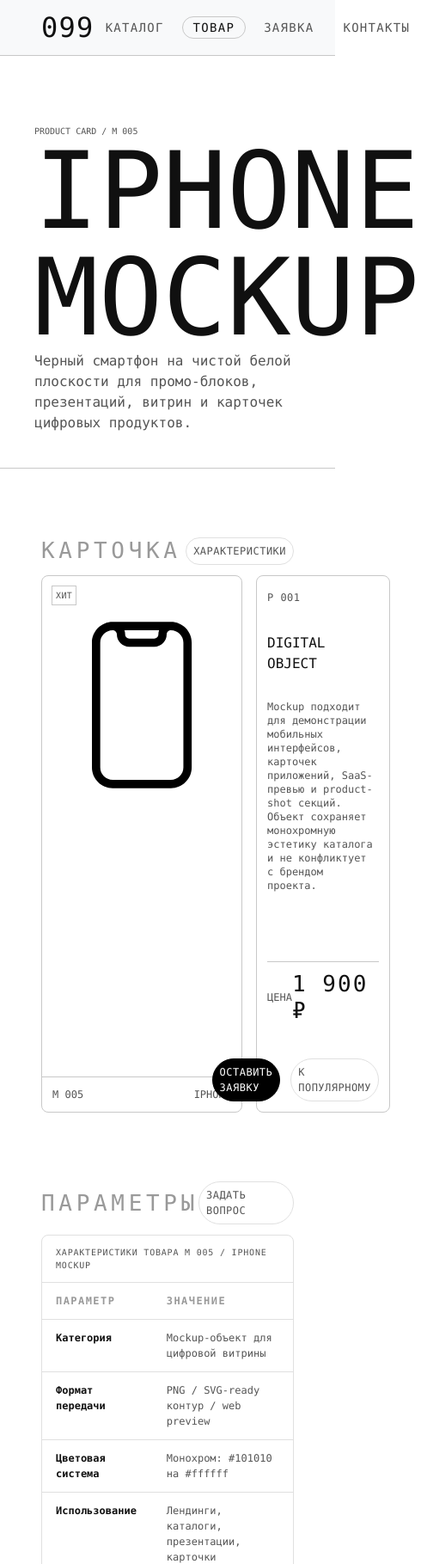
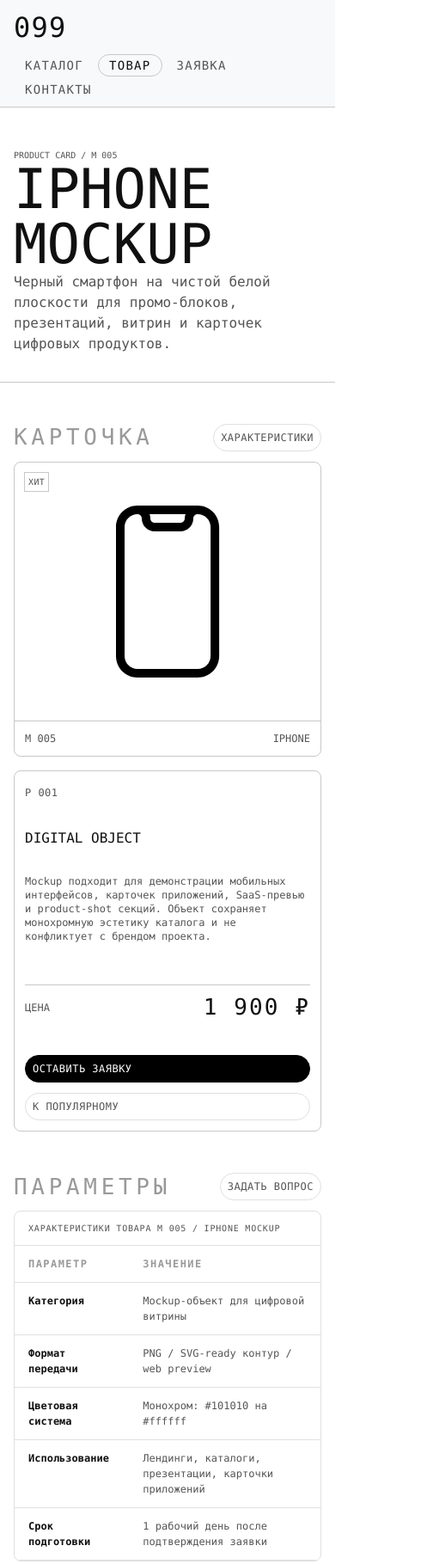
Before and after one commit to SadCat1233/kr2-bootstrap-shop, a website: page pages/product.html in a window 390 px wide. Shown: the top 1819 px of the page at 86% size, 490 px wide, since content can reach past the window. Drawn offline with Linux system fonts and the light colour scheme.

Commit message:
tailwind adaptive

```diff
--- a/css/custom.css
+++ b/css/custom.css
@@ -44,11 +44,11 @@
 }
 
 @utility section__header {
-  @apply mb-3 flex items-center justify-between;
+  @apply mb-3 flex flex-wrap items-center justify-between gap-3;
 }
 
 @utility section {
-  @apply pt-20 px-12;
+  @apply px-4 pt-12 sm:px-6 sm:pt-16 lg:px-12 lg:pt-20;
 }
 
 @utility product-card {
@@ -82,7 +82,7 @@
 }
 
 @utility page-hero {
-  @apply pt-20 pb-10 px-10;
+  @apply px-4 pt-12 pb-8 sm:px-6 sm:pt-16 sm:pb-10 lg:px-10 lg:pt-20;
   @apply border-b border-border-soft;
 }
 
@@ -91,7 +91,7 @@
 }
 
 @utility page-hero__title {
-  @apply text-ink text-[124px] uppercase leading-none;
+  @apply text-[64px] leading-none uppercase text-ink sm:text-[96px] lg:text-[124px];
 }
 
 @utility page-hero__text {
--- a/pages/product.html
+++ b/pages/product.html
@@ -8,10 +8,10 @@
 </head>
 <body class="font-mono text-ink">
   <header class="sticky top-0 z-3 border-b border-border-soft bg-white">
-    <div class="flex w-full flex-row items-center bg-[#f8f9fa] px-12 py-2 tracking-[0.08em]">
+    <div class="flex w-full flex-wrap items-center gap-y-2 bg-[#f8f9fa] px-4 py-2 tracking-[0.08em] sm:px-6 lg:px-12">
       <a class="text-[32px] uppercase text-ink no-underline" href="../index.html">099</a>
-      <nav class="ml-auto">
-        <ul class="flex w-full flex-row gap-2">
+      <nav class="ml-auto max-sm:ml-0 max-sm:w-full">
+        <ul class="flex w-full flex-wrap justify-end gap-2 max-sm:justify-start max-sm:gap-1">
           <li>
             <a class="nav-link" href="catalog.html">Каталог</a>
           </li>
@@ -43,8 +43,8 @@
         <a class="button-ghost" href="#specs">Характеристики</a>
       </div>
 
-      <div class="flex gap-4 relative">
-        <article class="border border-border-soft rounded-lg w-[60vw] flex flex-col justify-between" aria-label="Визуальный превью товара">
+      <div class="relative flex flex-col gap-4 lg:flex-row">
+        <article class="flex w-full flex-col justify-between rounded-lg border border-border-soft lg:w-[60vw]" aria-label="Визуальный превью товара">
           <span class="product-card__badge absolute top-3 left-3">Хит</span>
           <div class="flex h-75 items-center justify-center" aria-hidden="true">
             <svg class="h-60 w-60" fill="#000000" viewBox="0 0 24 24" xmlns="http://www.w3.org/2000/svg"><g id="SVGRepo_bgCarrier" stroke-width="0"></g><g id="SVGRepo_tracerCarrier" stroke-linecap="round" stroke-linejoin="round"></g><g id="SVGRepo_iconCarrier"> <path d="M8.5,3 C7.67157288,3 7,3.67157288 7,4.5 L7,19.5 C7,20.3284271 7.67157288,21 8.5,21 L15.5113578,21 C16.3397849,21 17.0113578,20.3284271 17.0113578,19.5 L17.0113578,4.5 C17.0113578,3.67157288 16.3397849,3 15.5113578,3 L15.4999997,3 C15.2238576,3 15,3.22385763 15,3.5 C15,4.32842712 14.3284271,5 13.5,5 L10.5,5 C9.67157288,5 9,4.32842712 9,3.5 C9,3.22385763 8.77614237,3 8.5,3 Z M9.91464715,3 C9.96992289,3.15638946 10,3.32468229 10,3.5 C10,3.77614237 10.2238576,4 10.5,4 L13.5,4 C13.7761424,4 14,3.77614237 14,3.5 C14,3.32468229 14.0300771,3.15638946 14.0853529,3 L9.91464715,3 L9.91464715,3 Z M6,4.5 C6,3.11928813 7.11928813,2 8.5,2 L15.5113578,2 C16.8920696,2 18.0113578,3.11928813 18.0113578,4.5 L18.0113578,19.5 C18.0113578,20.8807119 16.8920696,22 15.5113578,22 L8.5,22 C7.11928813,22 6,20.8807119 6,19.5 L6,4.5 Z"></path> </g></svg>
@@ -55,10 +55,10 @@
           </div>
         </article>
 
-        <aside class="border border-border-soft rounded-lg p-3 w-[40vw]" aria-labelledby="product-info-title">
+        <aside class="w-full rounded-lg border border-border-soft p-3 lg:w-[40vw]" aria-labelledby="product-info-title">
           <span class="text-xs text-muted tracking-[0.04em]">P 001</span>
           <h3 class="uppercase text-[16px] text-ink mt-7.5" id="product-info-title">Digital object</h3>
-          <p class="text-xs text-muted mt-7.5 mb-20">
+          <p class="mt-7.5 mb-12 text-xs text-muted lg:mb-20">
             Mockup подходит для демонстрации мобильных интерфейсов, карточек приложений, SaaS-превью и product-shot секций.
             Объект сохраняет монохромную эстетику каталога и не конфликтует с брендом проекта.
           </p>
@@ -68,7 +68,7 @@
             <strong class="text-[26px] tracking-[0.08em] text-ink leading-[1.2] font-medium">1 900 ₽</strong>
           </div>
 
-          <div class="flex items-center justify-end gap-3 mt-10">
+          <div class="mt-10 flex items-center justify-end gap-3 max-sm:flex-col max-sm:items-stretch">
             <a class="button-primary" id="open-modal">Оставить заявку</a>
             <a class="button-ghost" href="../index.html#popular">К популярному</a>
           </div>
@@ -217,7 +217,7 @@
       });
     </script>
   </main>
-  <footer class="border-t border-border-subtle py-3.75 pl-12">
+  <footer class="border-t border-border-subtle py-3.75 pl-4 sm:pl-6 lg:pl-12">
     <p class="caption uppercase">099 Supply / curated digital objects / 2026</p>
   </footer>
 </body>
```
Also changed, not shown: index.html (+13 -13 lines), pages/catalog.html (+5 -5 lines), pages/contacts.html (+7 -7 lines), pages/order.html (+6 -6 lines), css/output.css.
